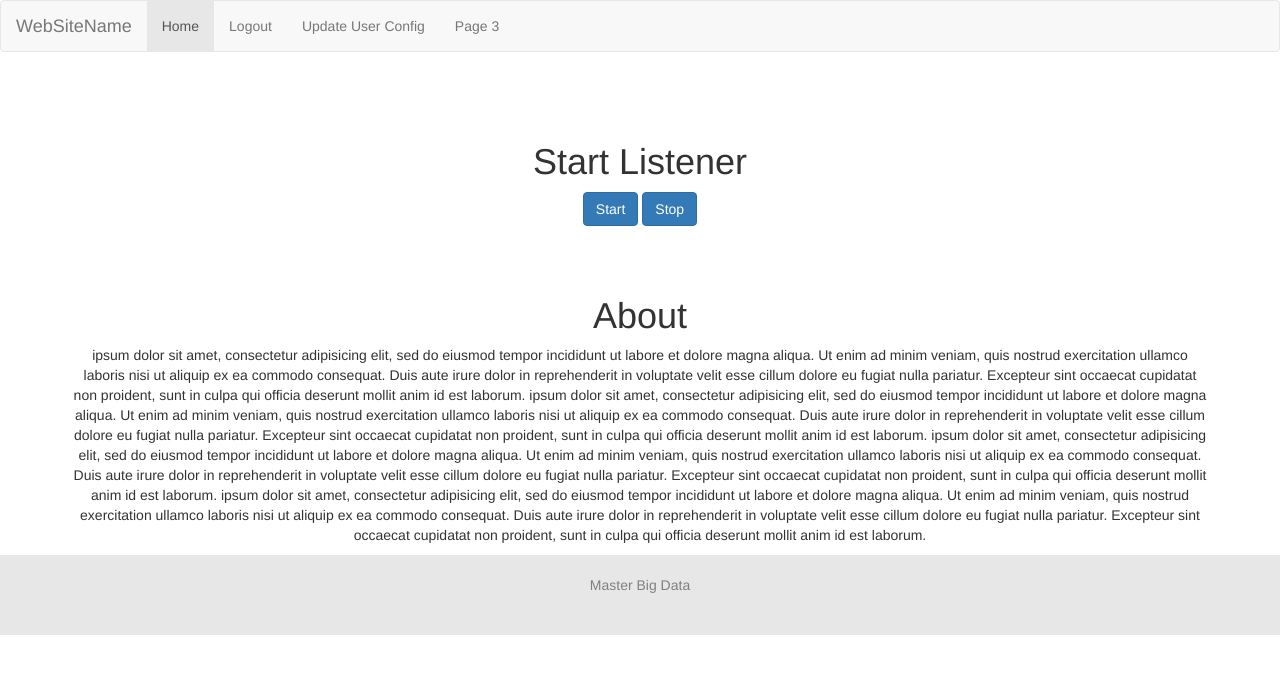
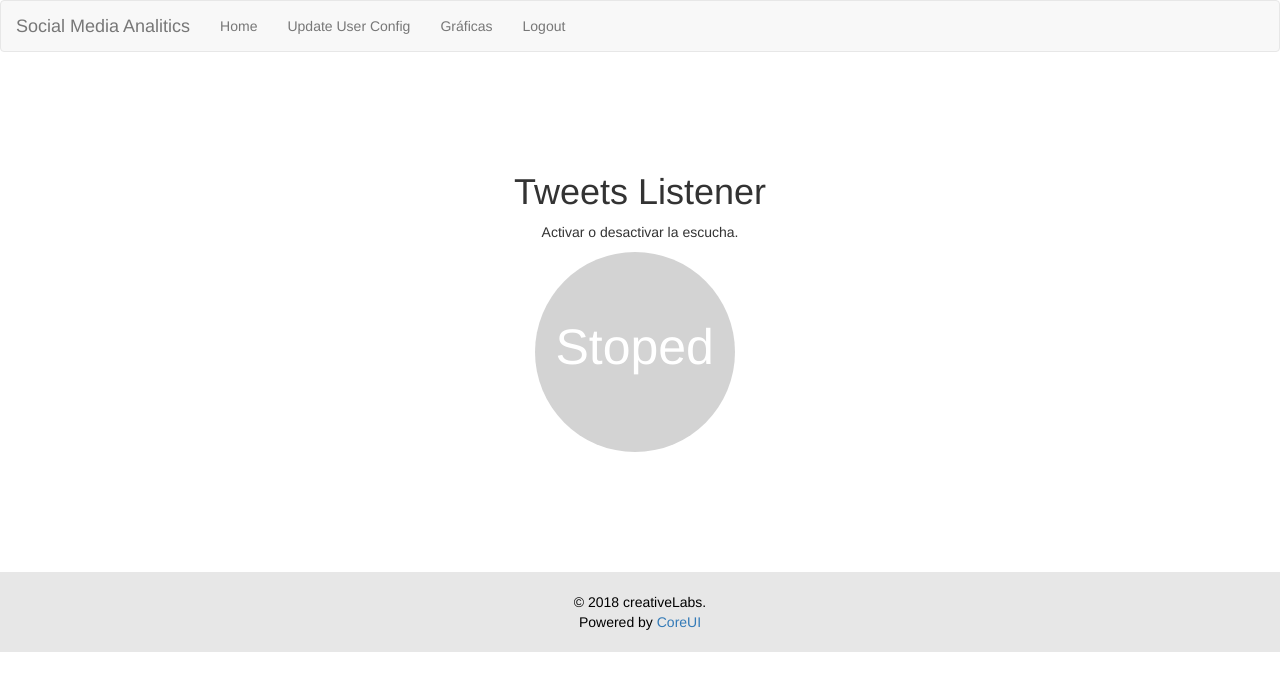
Before and after one commit to katacliny/SocialMedia, a Django app: page /Home/ in a window 1280 px wide. Shown: the top 691 px of the page. Run offline with Django 3.2, Linux system fonts and the light colour scheme; a user stored in the database is signed in; data comes from the database, SQL or seed files in the repository; both versions use the stored data as it was after the commit; some libraries are stand-ins or nearby versions.

Commit message:
trabajando en css

```diff
--- /dev/null
+++ b/SocialMediaAnalitics/Media/css/app.css
@@ -0,0 +1,48 @@
+	.padding-top{
+		padding-top: 80px !important;
+	}
+
+	.margin-top{
+		margin-top: 20px !important;
+	}
+
+	.footer{
+		background-color: #e7e7e7 !important;
+		min-height: 80px !important;
+		color: black !important;
+		padding-top: 20px !important;
+		width: 100% !important;
+	}
+
+	.start-listen-button{
+		width: 200px !important;
+		height: 200px !important;
+		border-radius: 100px !important;
+		background-color: #00aced !important;
+		margin-left: 41% !important;
+		padding-top: 60px;
+		color: white;
+		font-size: 50px;
+	}
+
+	.stop-listen-button{
+		width: 200px !important;
+		height: 200px !important;
+		border-radius: 100px !important;
+		background-color: lightgray !important;
+		margin-left: 41% !important;
+		padding-top: 60px;
+		color: white;
+		font-size: 50px;
+	}
+
+	.save-button{
+		width: 100px !important;
+		float: right;
+		margin-top: 20px;
+		margin-bottom: 20px;
+	}
+
+	.loging-control{
+		width: 200px;
+	}
--- /dev/null
+++ b/SocialMediaAnalitics/Media/js/app.js
@@ -0,0 +1,30 @@
+$( document ).ready(function() {
+    $("#start-stop-listen-button").click(function () {
+
+        if($(this).hasClass( "start-listen-button" )){
+            $(this).removeClass("start-listen-button");
+            $(this).addClass("stop-listen-button");
+            $(this).html("Stoped");
+            $.ajax({
+                    url: '/StopSearch/',
+                    data: {},
+                    dataType: 'json',
+                    success: function (data) {
+                    }
+                  });
+
+        } else{
+            $(this).removeClass("stop-listen-button");
+            $(this).addClass("start-listen-button");
+            $(this).html("Listen");
+            $.ajax({
+                    url: '/StartSearch/',
+                    data: {},
+                    dataType: 'json',
+                    success: function (data) {
+                    }
+                  });
+        }
+
+    })
+});
--- a/SocialMediaAnalitics/SocialMediaAnalitics/settings.py
+++ b/SocialMediaAnalitics/SocialMediaAnalitics/settings.py
@@ -118,4 +118,7 @@ USE_TZ = True
 # Static files (CSS, JavaScript, Images)
 # https://docs.djangoproject.com/en/2.1/howto/static-files/
 
-STATIC_URL = '/static/'
+STATIC_URL = '/Media/'
+STATICFILES_DIRS = [
+    os.path.join(BASE_DIR, "Media"),
+]
--- a/SocialMediaAnalitics/Templates/Base.html
+++ b/SocialMediaAnalitics/Templates/Base.html
@@ -1,72 +1,47 @@
+{% load static %}
 <!DOCTYPE html>
 <html>
 <head>
 	<title>Social media</title>
 	<script src="https://ajax.googleapis.com/ajax/libs/jquery/3.3.1/jquery.min.js"></script>
 	<link rel="stylesheet" href="https://maxcdn.bootstrapcdn.com/bootstrap/3.3.7/css/bootstrap.min.css">
+	<link rel="stylesheet" href="{% static "css/app.css" %}">
 	<!-- jQuery library -->
 	<script src="https://ajax.googleapis.com/ajax/libs/jquery/3.3.1/jquery.min.js"></script>
-
+	<link rel="stylesheet" href="https://use.fontawesome.com/releases/v5.5.0/css/all.css" integrity="sha384-B4dIYHKNBt8Bc12p+WXckhzcICo0wtJAoU8YZTY5qE0Id1GSseTk6S+L3BlXeVIU" crossorigin="anonymous">
 	<!-- Latest compiled JavaScript -->
 	<script src="https://maxcdn.bootstrapcdn.com/bootstrap/3.3.7/js/bootstrap.min.js"></script>
+	<script src="{% static 'js/app.js' %}" type="text/javascript"></script>
 </head>
-<style type="text/css">
-	.padding-top{
-		padding-top: 50px !important;
-	}
-	.footer{
-		background-color: #e7e7e7 !important;
-		min-height: 80px !important;
-		color: gray !important;
-	}
-</style>
 <body>
-<nav class="navbar navbar-default">
-  <div class="container-fluid">
+<nav class="navbar navbar-default color-back">
+  <div class="container-fluid color-back">
     <div class="navbar-header">
-      <a class="navbar-brand" href="#">WebSiteName</a>
+      <a class="navbar-brand" href="#">Social Media Analitics</a>
     </div>
     <ul class="nav navbar-nav">
-      <li class="active"><a href="{% url 'Home' %}">Home</a></li>
+      <li><a href="{% url 'Home' %}">Home</a></li>
+      <li><a href="{% url 'UpdateUserConfig' %}">Update User Config</a></li></li>
+      <li><a href="#">Gráficas</a></li>
       <li><a href="{% url 'Logout' %}">Logout</a></li>
-      <li><a href="{% url 'UpdateUserConfig' %}">Update User Config</a></li></li>
-      <li><a href="#">Page 3</a></li>
     </ul>
   </div>
 </nav>
 {% block content %}
 
 {% endblock %}
-<footer class="footer">
-	<div class="container text-center">
-		<div class="row">
-			<p class="col-lg-12">
-				<br/>
-				Master Big Data
-			</p>
-		</div>
-	</div>
-</footer>
+<!-- Footer -->
+<div class="fixed-bottom">
+	<footer class="app-footer footer container text-center ">
+		  <div>
+		    <span>&copy; 2018 creativeLabs.</span>
+		  </div>
+		  <div class="ml-auto">
+		    <span>Powered by</span>
+		    <a href="https://coreui.io">CoreUI</a>
+		  </div>
+	</footer>
+</div>
+<!-- ./Footer -->
 </body>
 </html>
-
-<script type="text/javascript">
-	$("#starttwittersearch").click(function () {
-		$.ajax({
-        url: '/StartSearch/',
-        data: {},
-        dataType: 'json',
-        success: function (data) {
-        }
-      });
-	})
-	$("#stoptwittersearch").click(function () {
-		$.ajax({
-        url: '/StopSearch/',
-        data: {},
-        dataType: 'json',
-        success: function (data) {
-        }
-      });
-	})
-</script>
--- a/SocialMediaAnalitics/Templates/Home.html
+++ b/SocialMediaAnalitics/Templates/Home.html
@@ -3,40 +3,29 @@
 {% block content %}
 <div class="container text-center">
 	<div class="row padding-top">
-		<h1>Start Listener</h1>
-		<button id="starttwittersearch" class="btn btn-primary">Start</button>
-		<button id="stoptwittersearch" class="btn btn-primary">Stop</button>
+		<h1>Tweets Listener</h1>
+		<p>Activar o desactivar la escucha.</p>
+		<div class="container text-center">
+			<div class="row">
+
+					{% if listen %}
+					<div class="start-listen-button" id="start-stop-listen-button">
+						Listen
+					</div>
+					{% else %}
+					<div class="stop-listen-button" id="start-stop-listen-button">
+						Stoped
+					</div>
+					{% endif %}
+
+			</div>
+		</div>
 	</div>
 </div>
-<div class="container text-center">
-	<div class="row padding-top">
-		<h1>About</h1>
-		<p class="col-lg-12">
-				ipsum dolor sit amet, consectetur adipisicing elit, sed do eiusmod
-			tempor incididunt ut labore et dolore magna aliqua. Ut enim ad minim veniam,
-			quis nostrud exercitation ullamco laboris nisi ut aliquip ex ea commodo
-			consequat. Duis aute irure dolor in reprehenderit in voluptate velit esse
-			cillum dolore eu fugiat nulla pariatur. Excepteur sint occaecat cupidatat non
-			proident, sunt in culpa qui officia deserunt mollit anim id est laborum.
-			ipsum dolor sit amet, consectetur adipisicing elit, sed do eiusmod
-			tempor incididunt ut labore et dolore magna aliqua. Ut enim ad minim veniam,
-			quis nostrud exercitation ullamco laboris nisi ut aliquip ex ea commodo
-			consequat. Duis aute irure dolor in reprehenderit in voluptate velit esse
-			cillum dolore eu fugiat nulla pariatur. Excepteur sint occaecat cupidatat non
-			proident, sunt in culpa qui officia deserunt mollit anim id est laborum.
-			ipsum dolor sit amet, consectetur adipisicing elit, sed do eiusmod
-			tempor incididunt ut labore et dolore magna aliqua. Ut enim ad minim veniam,
-			quis nostrud exercitation ullamco laboris nisi ut aliquip ex ea commodo
-			consequat. Duis aute irure dolor in reprehenderit in voluptate velit esse
-			cillum dolore eu fugiat nulla pariatur. Excepteur sint occaecat cupidatat non
-			proident, sunt in culpa qui officia deserunt mollit anim id est laborum.
-			ipsum dolor sit amet, consectetur adipisicing elit, sed do eiusmod
-			tempor incididunt ut labore et dolore magna aliqua. Ut enim ad minim veniam,
-			quis nostrud exercitation ullamco laboris nisi ut aliquip ex ea commodo
-			consequat. Duis aute irure dolor in reprehenderit in voluptate velit esse
-			cillum dolore eu fugiat nulla pariatur. Excepteur sint occaecat cupidatat non
-			proident, sunt in culpa qui officia deserunt mollit anim id est laborum.
-		</p>
-	</div>
-</div>
+<br/>
+<br/>
+<br/>
+<br/>
+<br/>
+<br/>
 {% endblock %}
--- a/SocialMediaAnalitics/Twitter/models.py
+++ b/SocialMediaAnalitics/Twitter/models.py
@@ -4,11 +4,11 @@ from django.contrib.auth.models import User
 
 class Tweet(models.Model):
 	tweeter_user = models.CharField(max_length=300)
-	text = models.TextField()
-	create = models.DateField()
-	locate = models.TextField()
-	num_word = models.IntegerField()
-	num_letter = models.IntegerField()
+	text = models.TextField(blank=True, null=True)
+	create = models.DateField(blank=True, null=True)
+	locate = models.TextField(blank=True, null=True)
+	num_word = models.IntegerField(blank=True, null=True)
+	num_letter = models.IntegerField(blank=True, null=True)
 	user = models.ForeignKey(User, on_delete=models.CASCADE, default=User.objects.get(username="MasterBigData").pk)
 
 	def __str__(self):
--- a/SocialMediaAnalitics/Twitter/views.py
+++ b/SocialMediaAnalitics/Twitter/views.py
@@ -17,8 +17,12 @@ from django.urls import reverse_lazy
 # Create your views here.
 
 def logout_view(request):
-    logout(request)
-    return HttpResponseRedirect(reverse_lazy("Login"))
+	config = uc.objects.filter(user = request.user).first()
+	config.is_search = False
+	config.save()
+	logout(request)
+	return HttpResponseRedirect(reverse_lazy("Login"))
+
 
 class Login(FormView):
 	form_class = AuthenticationForm
@@ -36,20 +40,26 @@ class Login(FormView):
 	        return HttpResponseRedirect(reverse_lazy("Login"))
 
 def StartSearch(request):
-	config = uc.objects.first()
-	config.is_search = True
-	config.save()
-	ss()
+	if request.user.is_authenticated:
+		config = uc.objects.filter(user = request.user).first()
+		config.is_search = True
+		config.save()
+		ss(request.user)
 	return HttpResponse("Start")
 
 def StopSearch(request):
-	config = uc.objects.first()
+	config = uc.objects.filter(user = request.user).first()
 	config.is_search = False
 	config.save()
 	return HttpResponse("Stop")
 
 class Home(TemplateView):
 	template_name = "Home.html"
+
+	def get_context_data(self, **kwargs):
+	    data = super().get_context_data(**kwargs)
+	    data['listen'] = uc.objects.filter(user = self.request.user).first().is_search
+	    return data
 
 class CreateUser(CreateView):
 	model = User
@@ -73,7 +83,7 @@ class UpdateUserConfig(UpdateView):
 	success_url = "/"
 
 	def get_object(self):
-		return uc.objects.first()
+		return uc.objects.filter(user = self.request.user).first()
 
 	def form_valid(self, form):
 		form.save()
```
Also changed, not shown: SocialMediaAnalitics/Templates/Login.html (+31 -10 lines), SocialMediaAnalitics/Templates/UpdateUserConfig.html (+9 -5 lines), SocialMediaAnalitics/Twitter/Core.py (+24 -16 lines), SocialMediaAnalitics/Twitter/form.py (+8 -0 lines), SocialMediaAnalitics/Twitter/migrations/0002_auto_20181210_1154.py (added), SocialMediaAnalitics/db.sqlite3.
